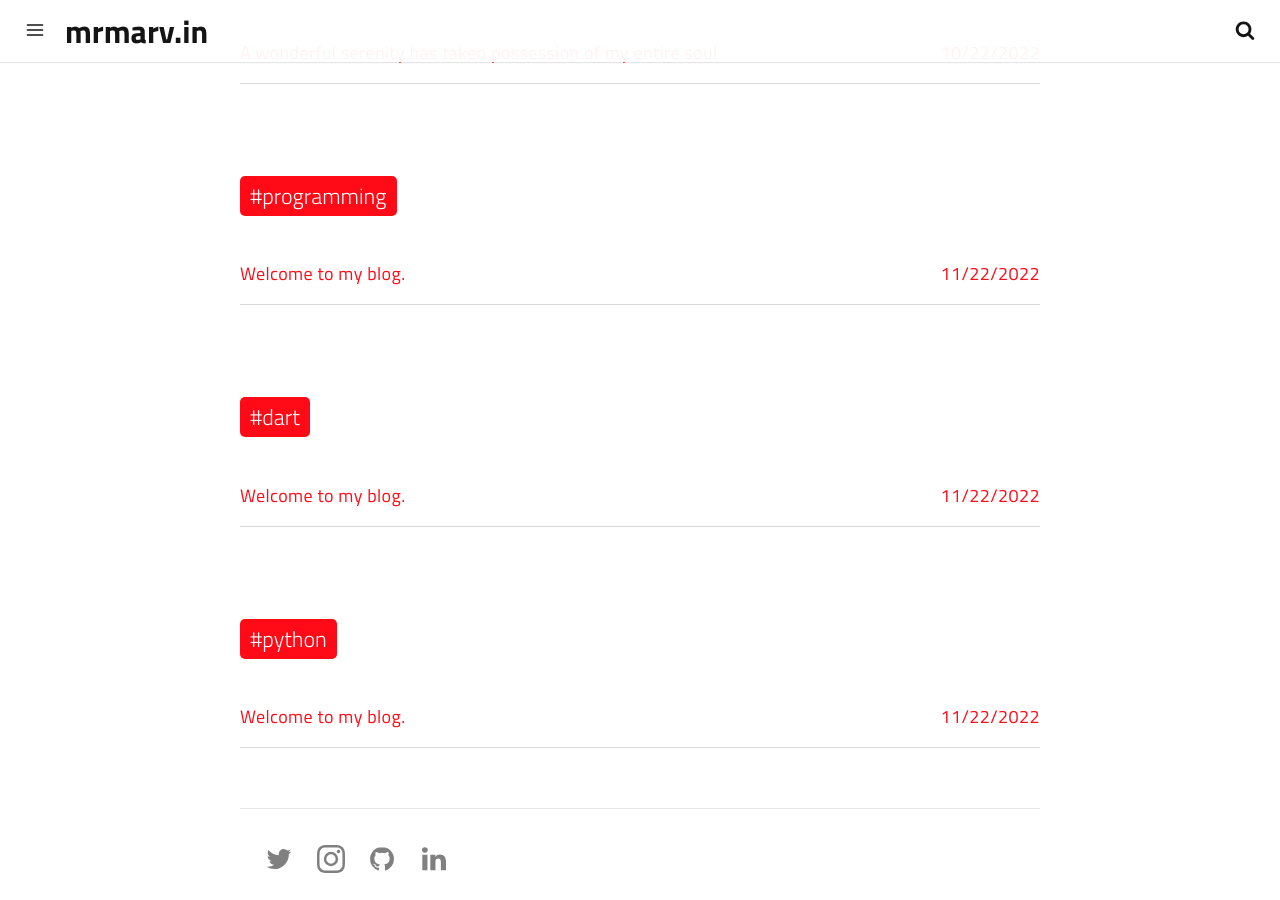
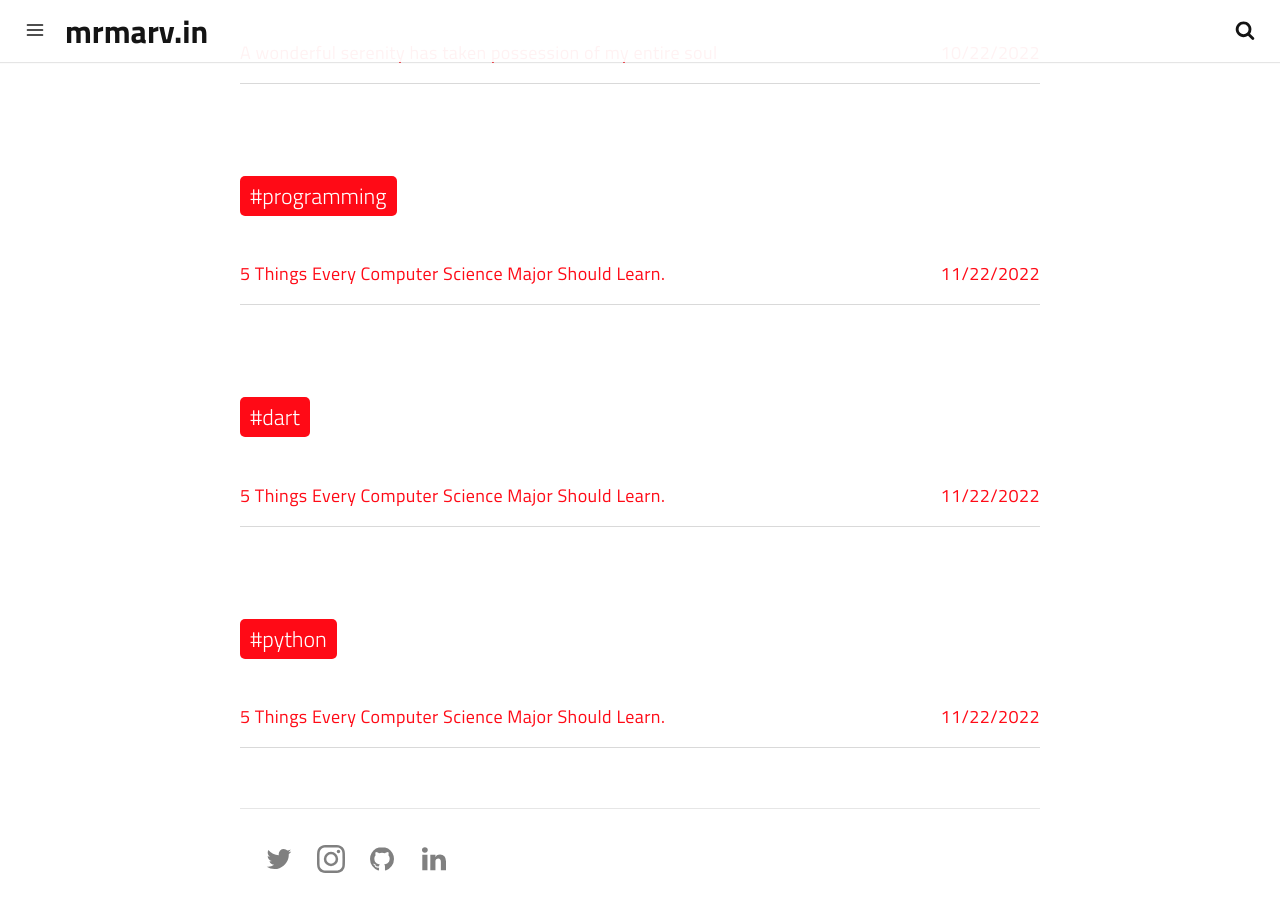
Before and after one commit to marv0/marv0.github.io, a Jekyll site: the page built from tags.html, in a window 1280 px wide and 900 px high, scrolled down 1728 px. Built offline with Jekyll 4.4.1, drawn with Linux system fonts in a browser that asks for light colours; a script that is not in the unit is left out.

Commit message:
Update and rename 2022-11-22-post-title.md to 2022-11-22-5-thing-every-computer-science-major-should-learn.md

```diff
--- a/_posts/2022-11-22-post-title.md
+++ b/_posts/2022-11-22-5-thing-every-computer-science-major-should-learn.md
@@ -1,7 +1,7 @@
 ---
-date: 2022-11-22 12:26:40
+date: 2022-11-22 08:26:40
 layout: post
-title: Welcome to my blog.
+title: 5 Things Every Computer Science Major Should Learn.
 subtitle: Welcome to my blog. Lorem ipsum dolor sit amet, consectetur adipisicing elit, sed
 description: Lorem ipsum dolor sit amet, consectetur adipisicing elit, sed do eiusmod tempor incididunt ut labore et dolore magna aliqua.
 image: https://res.cloudinary.com/dm7h7e8xj/image/upload/c_scale,w_380/v1559820489/js-code_n83m7a.jpg
```
